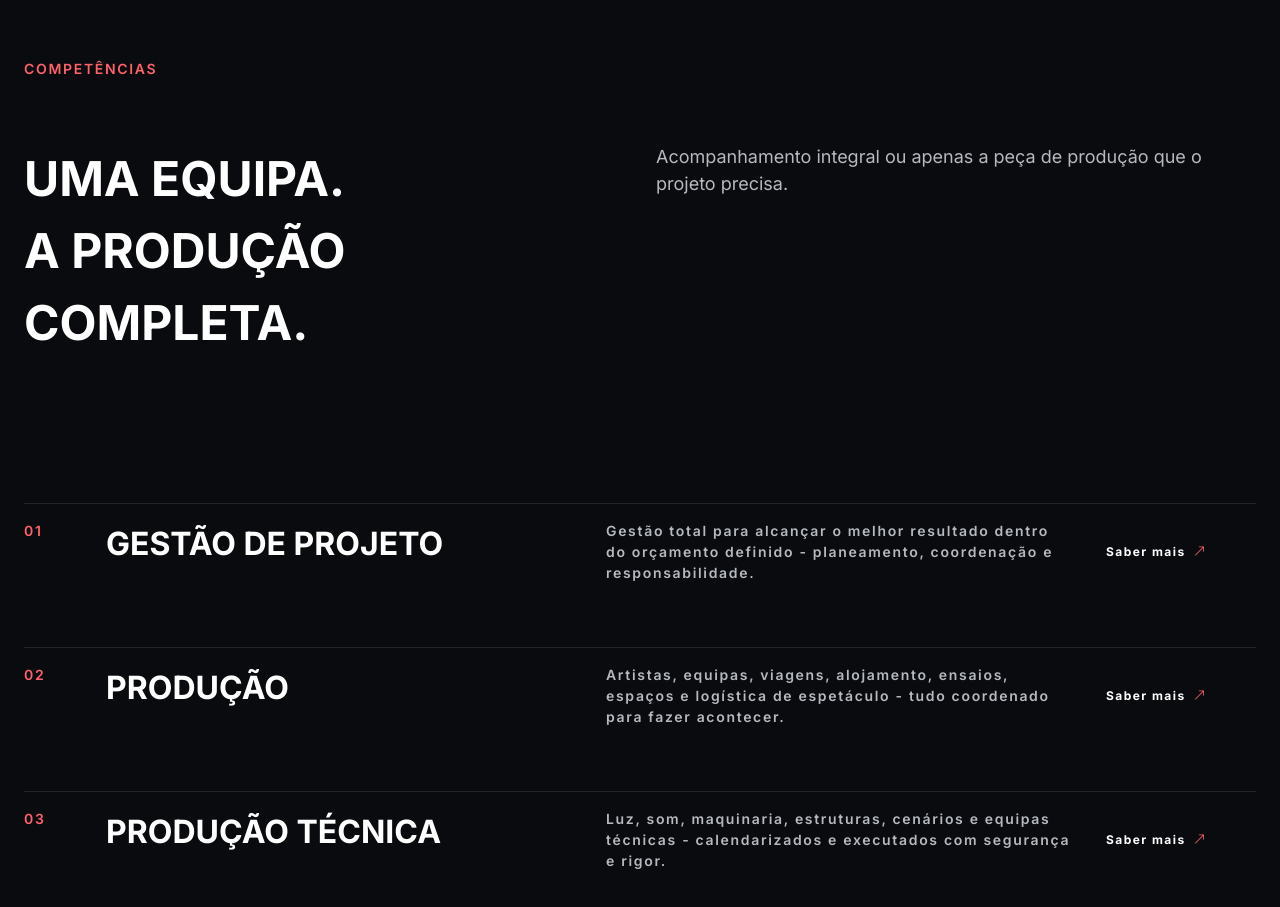
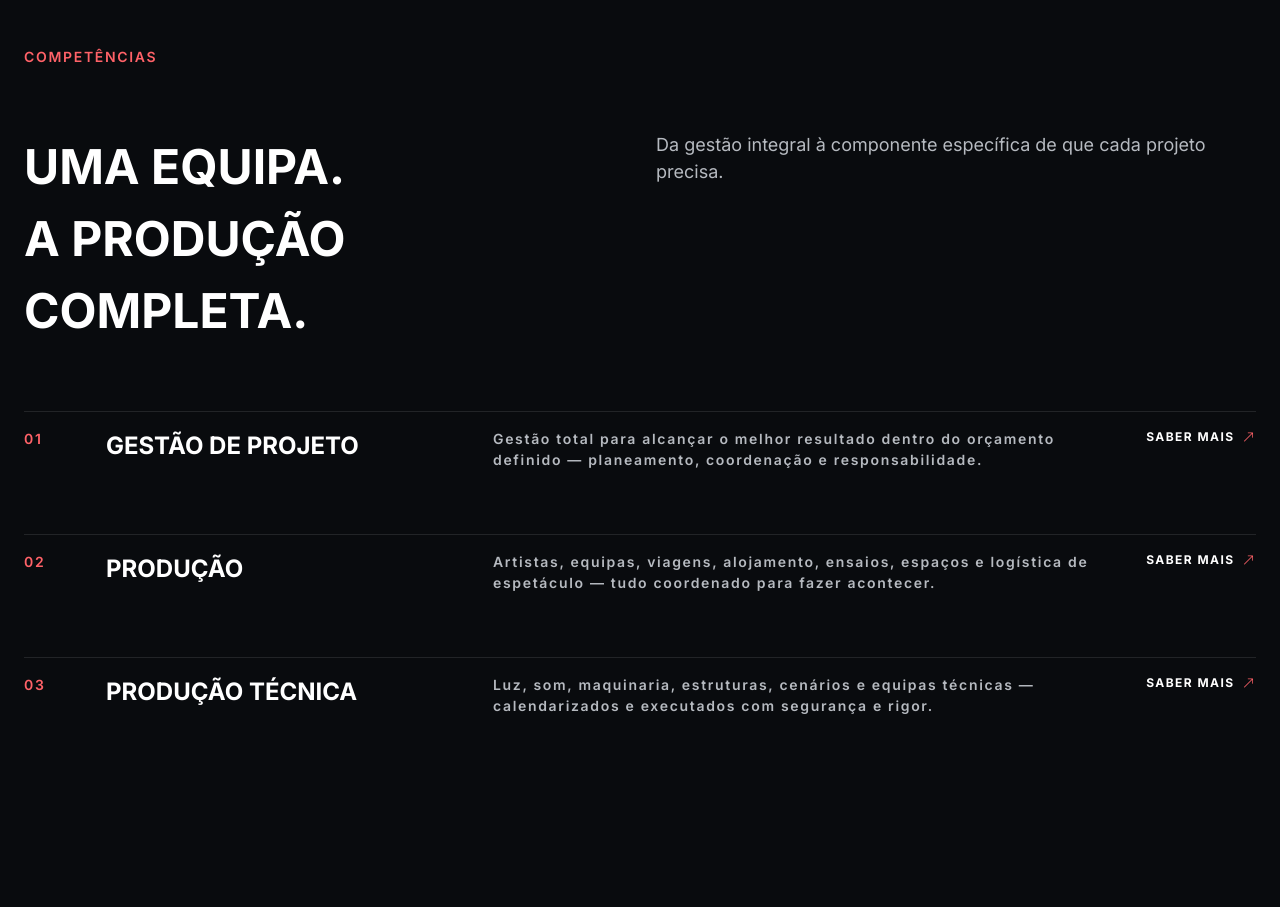
Before and after one commit to MiguelAOCosta/madail-website, a website with bundled scripts: page index.html in a window 1280 px wide. Shown: the part 2640-3547 px from the top of the page. After the commit the page ends 3452 px from the top, so only its background shows below. Built offline with nearby package versions, Linux system fonts and the light colour scheme.

Commit message:
Serviços

```diff
--- a/index.html
+++ b/index.html
@@ -254,49 +254,49 @@
             <h2 class="primary-title">UMA EQUIPA.<br />A PRODUÇÃO COMPLETA.</h2>
             <div>
               <p class="primary-info">
-                Acompanhamento integral ou apenas a peça de produção que o
-                projeto precisa.
+                Da gestão integral à componente específica de que cada projeto
+                precisa.
               </p>
             </div>
           </div>
 
           <ul class="home-services-list">
             <li>
-              <p class="secondary-title">01</p>
-              <strong class="card-title">GESTÃO DE PROJETO</strong>
+              <span class="service-number">01</span>
+              <h3 class="card-title">GESTÃO DE PROJETO</h3>
               <p class="card-info">
                 Gestão total para alcançar o melhor resultado dentro do
-                orçamento definido - planeamento, coordenação e
+                orçamento definido — planeamento, coordenação e
                 responsabilidade.
               </p>
               <a href="#" class="text-link"
-                >Saber mais
+                >SABER MAIS
                 <i class="bi bi-arrow-up-right" aria-hidden="true"></i
               ></a>
             </li>
 
             <li>
-              <p class="secondary-title">02</p>
-              <strong class="card-title">PRODUÇÃO</strong>
+              <span class="service-number">02</span>
+              <h3 class="card-title">PRODUÇÃO</h3>
               <p class="card-info">
                 Artistas, equipas, viagens, alojamento, ensaios, espaços e
-                logística de espetáculo - tudo coordenado para fazer acontecer.
+                logística de espetáculo — tudo coordenado para fazer acontecer.
               </p>
               <a href="#" class="text-link"
-                >Saber mais
+                >SABER MAIS
                 <i class="bi bi-arrow-up-right" aria-hidden="true"></i
               ></a>
             </li>
 
             <li>
-              <p class="secondary-title">03</p>
-              <strong class="card-title">PRODUÇÃO TÉCNICA</strong>
+              <span class="service-number">03</span>
+              <h3 class="card-title">PRODUÇÃO TÉCNICA</h3>
               <p class="card-info">
-                Luz, som, maquinaria, estruturas, cenários e equipas técnicas -
+                Luz, som, maquinaria, estruturas, cenários e equipas técnicas —
                 calendarizados e executados com segurança e rigor.
               </p>
               <a href="#" class="text-link"
-                >Saber mais
+                >SABER MAIS
                 <i class="bi bi-arrow-up-right" aria-hidden="true"></i
               ></a>
             </li>
--- a/styles/components/cards.css
+++ b/styles/components/cards.css
@@ -12,7 +12,7 @@
 }
 
 .card-title {
-  font-size: var(--font-size-xl);
+  font-size: var(--font-size-lg);
 }
 
 .card-info {
--- a/styles/sections/home-services.css
+++ b/styles/sections/home-services.css
@@ -2,18 +2,27 @@
   background-color: var(--color-bg);
 }
 
-.home-services-list {
-  padding-top: var(--space-4);
-}
-
 .home-services-list li {
   display: grid;
-  gap: var(--space-8);
 
-  margin-top: var(--space-16);
+  row-gap: var(--space-4);
+  column-gap: var(--space-8);
+
   padding-top: var(--space-4);
 
   border-top: 1px solid var(--color-border);
+}
+
+.home-services-list li + li {
+  margin-top: var(--space-16);
+}
+
+.service-number {
+  color: var(--color-primary);
+
+  font-size: var(--font-size-sm);
+  font-weight: var(--font-weight-semibold);
+  letter-spacing: var(--letter-spacing-wide);
 }
 
 .home-services-list .text-link {
@@ -26,6 +35,13 @@
 
 @media screen and (min-width: 900px) {
   .home-services-list li {
-    grid-template-columns: 50px 1fr 1fr 150px;
+    grid-template-columns: 50px 0.8fr 1.4fr auto;
+
+    align-items: start;
+  }
+
+  .home-services-list .text-link {
+    justify-self: end;
+    white-space: nowrap;
   }
 }
```
